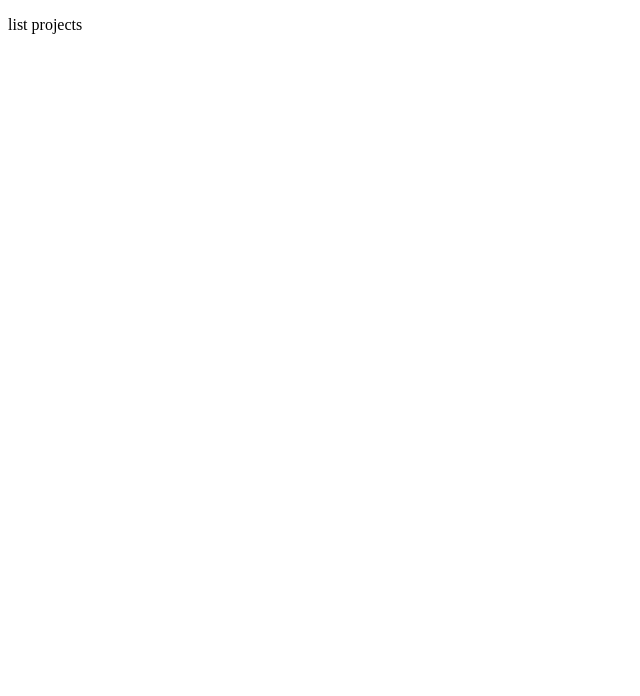
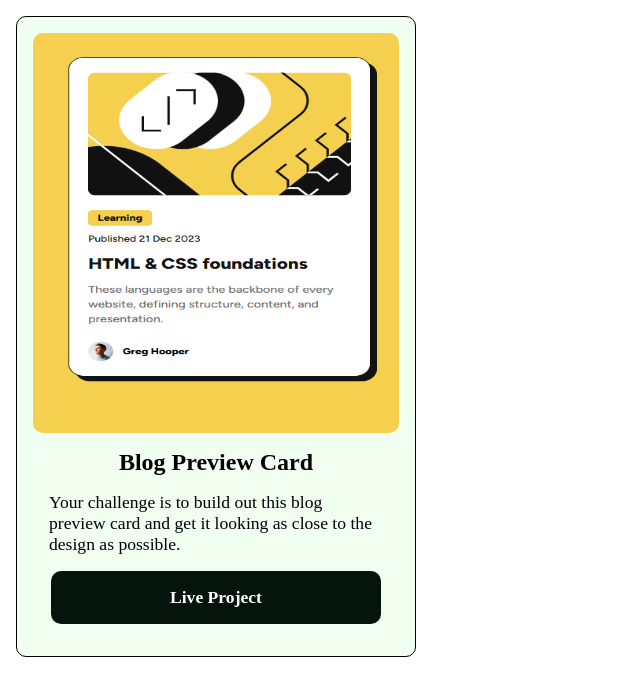
Before and after one commit to RobsPalo/frontend-mentor, a plain HTML site: page docs/index.html in a window 1280 px wide. Shown: the whole page, without its empty margins (0-640 px from the left). Drawn offline with Linux system fonts and the light colour scheme.

Commit message:
Docs index html
Add base template for  challenges list

```diff
--- /dev/null
+++ b/docs/base.css
@@ -0,0 +1,68 @@
+*{
+    margin: 0;
+    padding: 0;
+    box-sizing: border-box;
+}
+a{
+    text-decoration: none;
+}
+
+main{
+    min-height: 100vh;
+    width: 100%;
+}
+
+
+.container{
+    display: flex;
+    flex-wrap: wrap;
+    align-items: center;
+
+}
+.card{
+    display: flex;
+    flex-direction: column;
+    align-items: center;
+    padding: 1rem;
+    border: 1px solid black;
+    margin: 1rem;
+    background: honeydew;
+    width: 25rem;
+    max-width: 100%;
+    border-radius: 10px;
+}
+.card img{
+    display: block;
+    height: 25rem;
+    width: 100%;
+    border-radius: 10px;
+}
+
+.card h2{
+    margin: 1rem;
+   font-size: 1.5rem;
+}
+
+.card p{
+    padding: 0 1rem;
+    font-size: 1.1rem;
+    text-align: left;
+}
+
+.card a{
+    padding: 1rem;
+    background: #06140e;
+    display: block;
+    width: 90%;
+    margin: 1rem auto;
+    color: #FFF;
+    font-size: 1.1rem;
+    border-radius: 10px;
+    text-align: center;
+    font-weight: 800;
+}
+
+.card a:hover{
+    background: #06140ea1;
+    color: #06140e;
+}
--- a/docs/index.html
+++ b/docs/index.html
@@ -1,12 +1,23 @@
 <!DOCTYPE html>
 <html lang="en">
-<head>
-    <meta charset="UTF-8">
-    <meta name="viewport" content="width=device-width, initial-scale=1.0">
-    <title>Frontend Mentor Challenge</title>
-</head>
-<body>
-    <p>list projects</p>
-
-</body>
+  <head>
+    <meta charset="UTF-8" />
+    <meta name="viewport" content="width=device-width, initial-scale=1.0" />
+    <link rel="stylesheet" href="base.css" />
+    <title>Frontend Mentor Challenge - List Projects</title>
+  </head>
+  <body>
+    <main>
+      <div class="container">
+        <div class="card">
+          <img src="./assets/blog-preview-card.png" alt="Abstract Blog Card" />
+          <h2>Blog Preview Card</h2>
+          <p class="description">
+            Your challenge is to build out this blog preview card and get it looking as close to the design as possible.
+          </p>
+          <a href="https://robspalo.github.io/frontend-mentor/blog-preview-card/" target="_blank">Live Project</a>
+        </div>
+      </div>
+    </main>
+  </body>
 </html>
```
Also changed, not shown: blog-preview-card/README-template.md (deleted), blog-preview-card/README.md, docs/assets/blog-preview-card.png (added).
